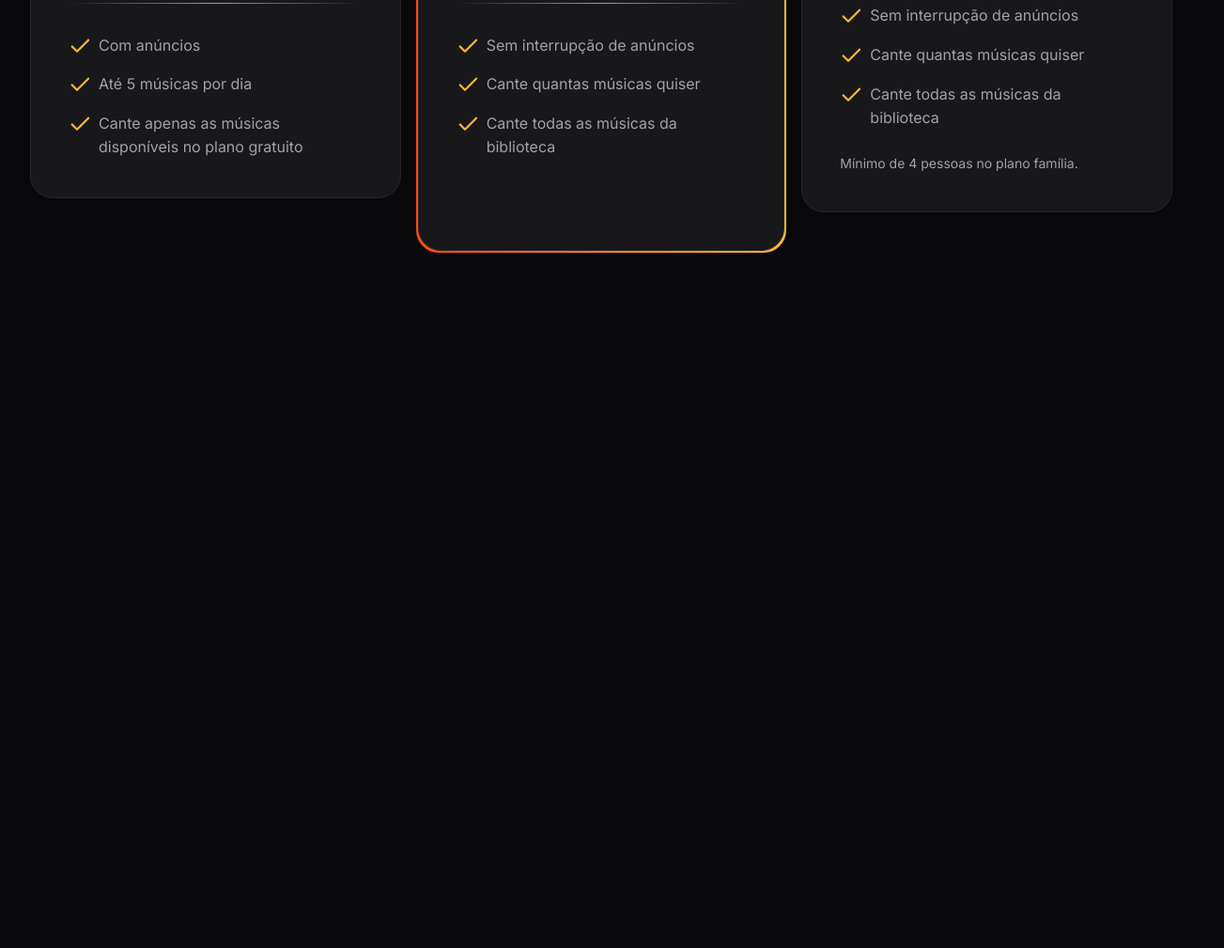
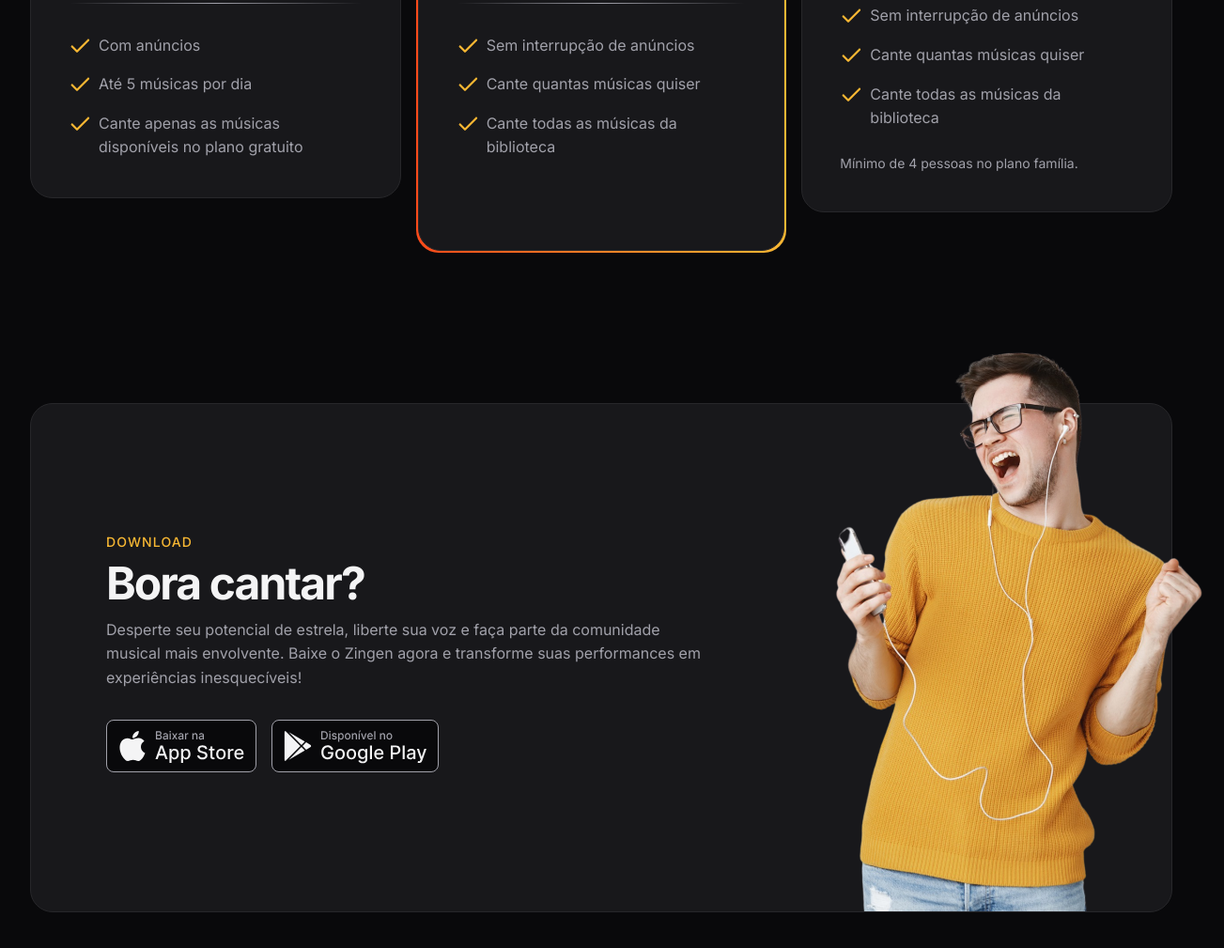
Before and after one commit to Baggio25/zingen-rocketseat, a plain HTML site: page index.html in a window 1280 px wide. Shown: the part 3252-4261 px from the top of the page at 94% size, 1303 px wide, since content can reach past the window. Before the commit the page ends 3601 px from the top, so only its background shows below. Drawn offline with Linux system fonts and the light colour scheme.

Commit message:
Seção download

```diff
--- a/index.html
+++ b/index.html
@@ -176,6 +176,34 @@
       </div>
     </div>
   </section>
+
+  <section id="download">
+    <div class="container py-xl">
+      <div class="card py-lg even-columns items-center">
+        <div>
+          <header>
+            <strong>Download</strong>
+            <h2>Bora cantar?</h2>
+          </header>
+          <p>
+            Desperte seu potencial de estrela, liberte sua voz e faça parte da comunidade musical mais envolvente.
+            Baixe o Zingen agora e transforme suas performances em experiências inesquecíveis!
+          </p>
+
+          <div class="buttons flex gap-1">
+            <a href="#">
+              <img src="assets/button-applestore.svg" alt="Baixar da Apple Store">
+            </a>
+            <a href="#">
+              <img src="assets/button-playstore.svg" alt="Baixar da Play Store">
+            </a>
+          </div>
+        </div>
+        <img src="assets/rapaz-ouvindo-musica-com-fones-de-ouvido-e-cantando-no-aplicativo-de-karaoke-removebg 1.png"
+          alt="">
+      </div>
+    </div>
+  </section>
 </body>
 
 </html>
--- /dev/null
+++ b/styles/download.css
@@ -0,0 +1,34 @@
+#download {
+
+	.card {
+		padding: 3rem 1.5rem 15rem;
+		position: relative;
+
+		& > img {
+			width: 14.5rem;
+			position: absolute;
+			bottom: 0;
+			right: -3.5rem;
+		}
+	}
+
+	.buttons {
+		flex-wrap: wrap;
+		margin-top: 2rem;
+	}
+
+	@media (width >= 80em) {
+		.card {
+			padding: 8.75rem 5rem;
+
+			& > div:nth-child(1) {
+				max-width: 40rem;
+			}
+
+			& > img {
+				width: 29.125rem;
+			}
+		}
+	}
+
+}
--- a/styles/global.css
+++ b/styles/global.css
@@ -47,6 +47,7 @@ html {
 	font-size: var(--fs-base);
 	line-height: 1.6;
 	color: var(--text-color-primary);
+	overflow-x: hidden;
 }
 
 body {
--- a/styles/index.css
+++ b/styles/index.css
@@ -9,3 +9,4 @@
 @import url(cards.css);
 @import url(features.css) (width >= 80rem);
 @import url(pricing.css);
+@import url(download.css);
```
Also changed, not shown: assets/button-applestore.svg (added), assets/button-playstore.svg (added).
